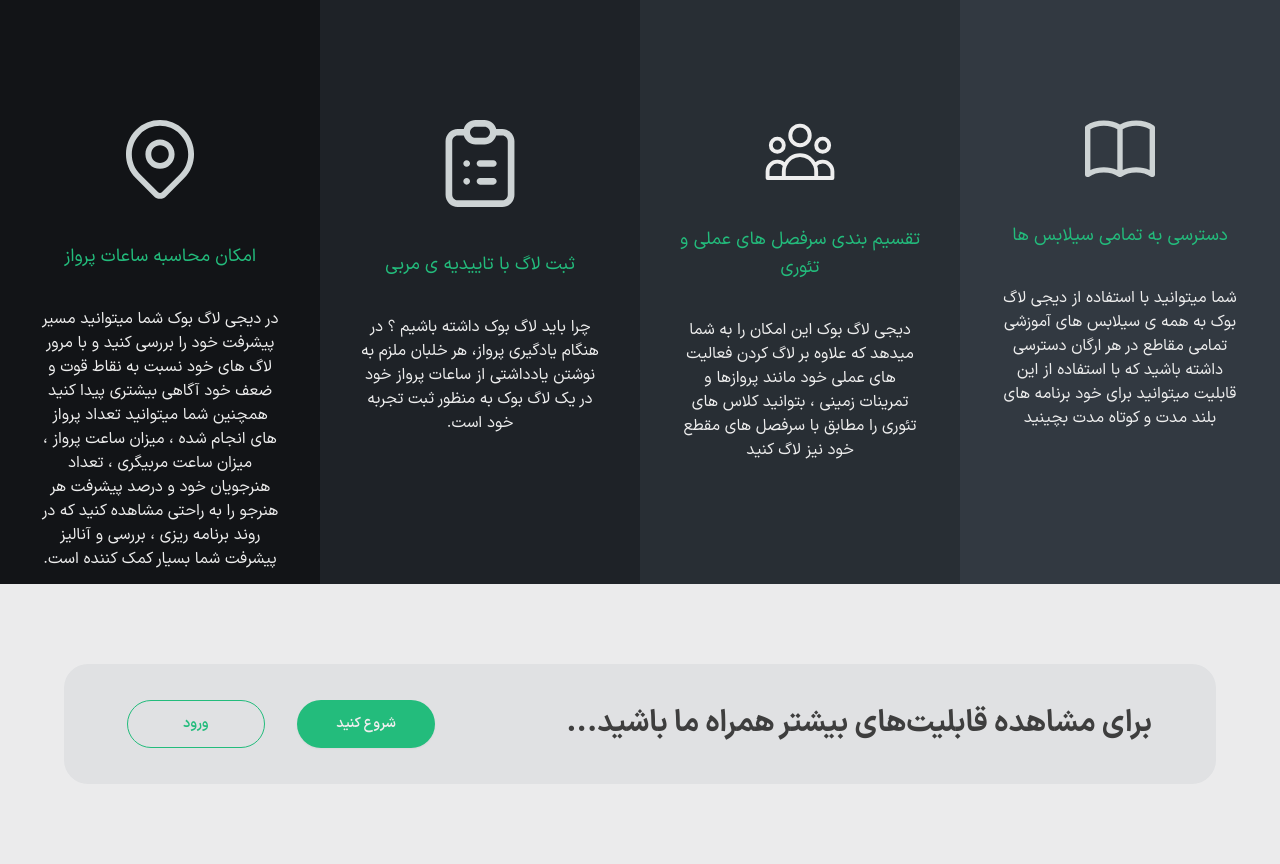
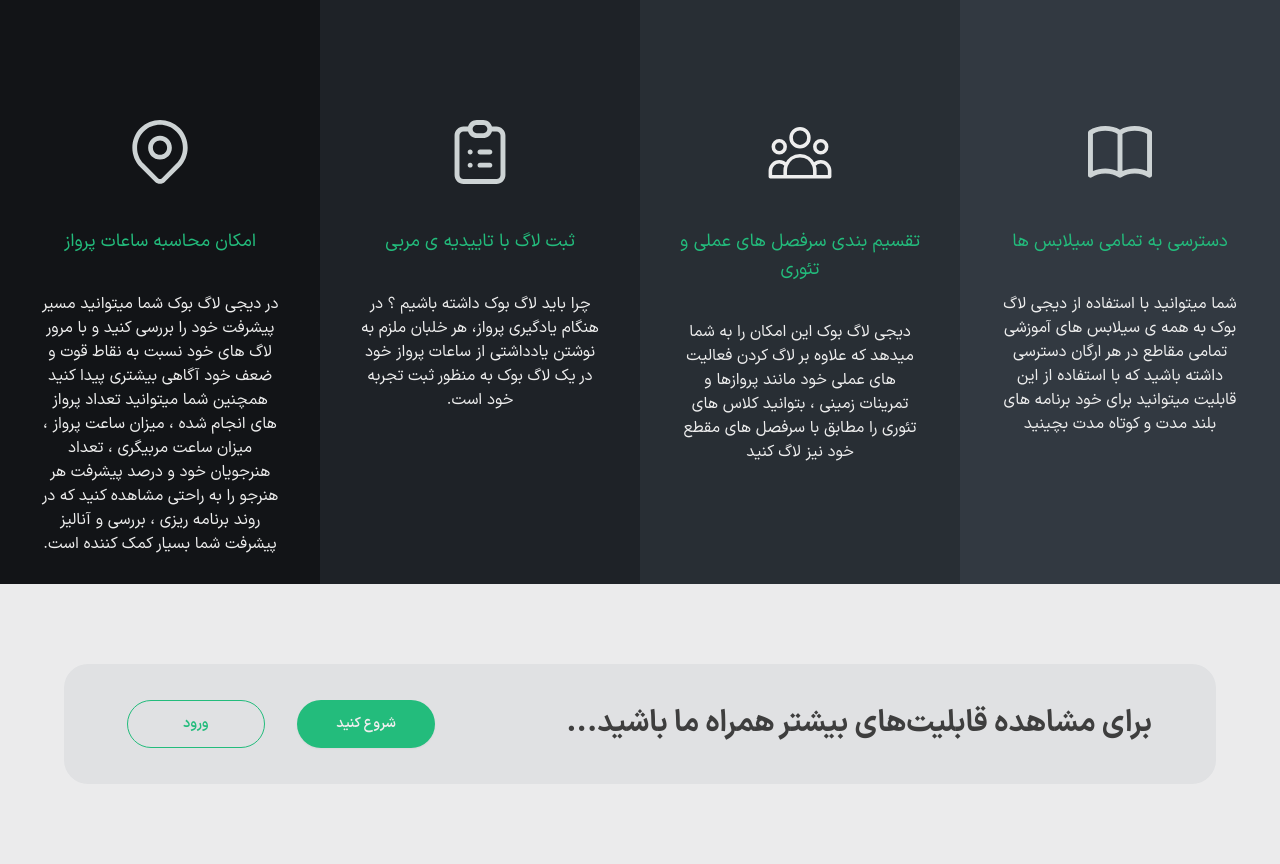
Before and after one commit to khashayarmobarez/digilogbook-landing, a Next.js app: page / in a window 1280 px wide. Shown: the part 2220-3084 px from the top of the page. Built offline with nearby package versions, Linux system fonts and the light colour scheme; no server answers.

Commit message:
style: update icon size in Options component and refine border radius in BlogsBlogBoxes for improved aesthetics

```diff
--- a/src/components/module/Landing/Options.jsx
+++ b/src/components/module/Landing/Options.jsx
@@ -71,7 +71,7 @@ const Options = () => {
                     ref={el => optionsRef.current[index] = el}
                     className="optionSection w-full flex flex-col items-center justify-start text-center pt-[30dvh] md:pt-[22dvh] h-[100dvh] px-10 md:w-1/4 md:h-[640px]"
                     style={{background: `var(--primary-${['normal', 'normal-active', 'dark-hover', 'darker'][index]})`}}>
-                        <Image src={section.icon} alt="icon" width={70} height={70} />
+                        <Image src={section.icon} alt="icon" width={100} height={100} className='w-16 h-16 ' />
                         <p className="text-accentNormal text-lg mt-11">{section.title}</p>
                         <p className="text-base mt-9">{section.content}</p>
                     </div>
--- a/src/components/module/blogs/BlogsBlogBoxes.jsx
+++ b/src/components/module/blogs/BlogsBlogBoxes.jsx
@@ -11,10 +11,10 @@ const BlogsBlogBoxes = ({blogsData}) => {
     return (
         <ul className='w-full grid grid-cols-1 gap-4 md:grid-cols-2'>
           {blogsData.map((blog) => (
-            <li key={blog.id} className='border border-1 border-neutralDark flex flex-col items-center justify-center p-4 rounded-[24px]'>
+            <li key={blog.id} className='border border-1 border-neutralDark flex flex-col items-center justify-center p-4 rounded-3xl'>
               <Link href={`/blogs/blog/${blog.id}`} className='w-full'>
                 <div className='w-full text-start flex flex-col items-start gap-y-1 text-neutralDark'>
-                  <Image src={blog.image.path} alt={'image'} width={100} height={80} className='w-full h-56 rounded-[24px]' />
+                  <Image src={blog.image.path} alt={'image'} width={100} height={80} className='w-full h-56 rounded-3xl' />
                   <h2 className='text-xl font-semibold text-accentNormal mt-4'>{blog.title}</h2>
                   <p className='md:text-lg'>{blog.authorName}</p>
                   <p className='text-right text-base my-3'>{blog.blogSections[0].htmlContent.slice(0, 130)} ...</p>
```
